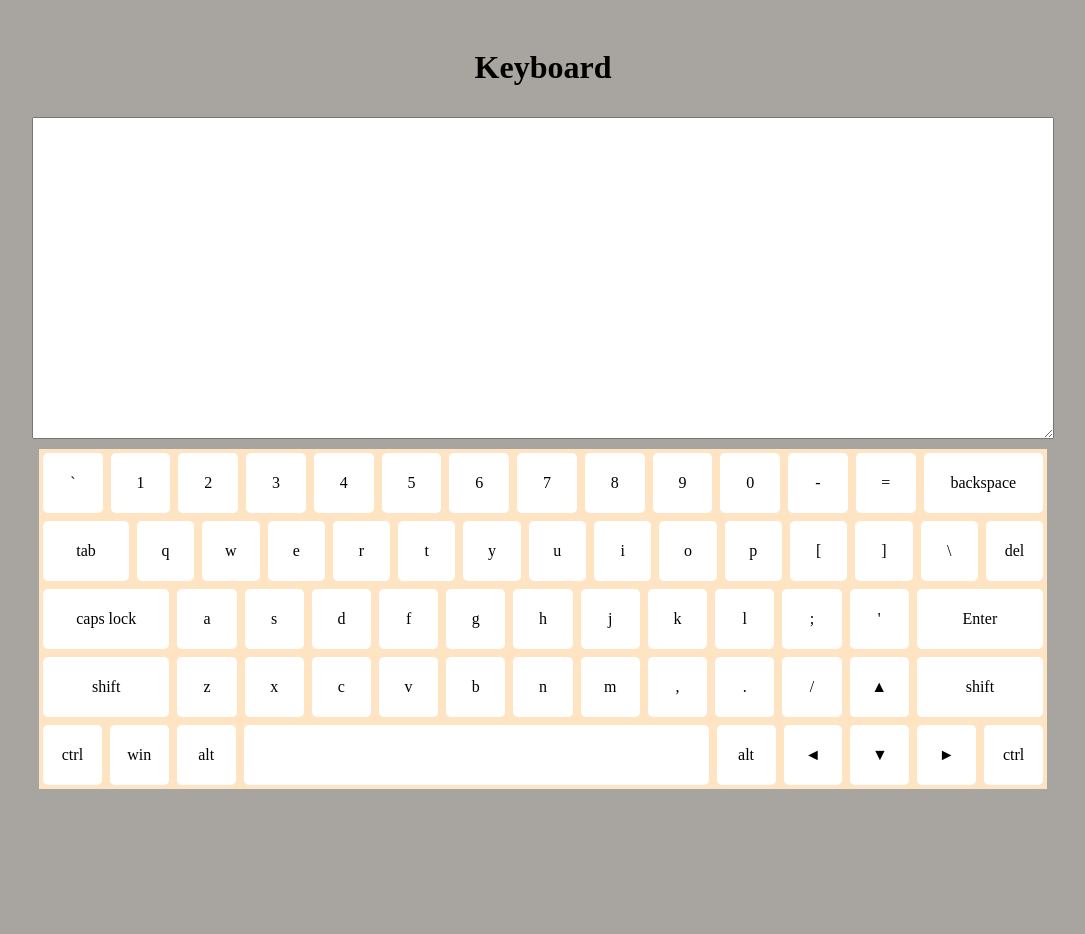
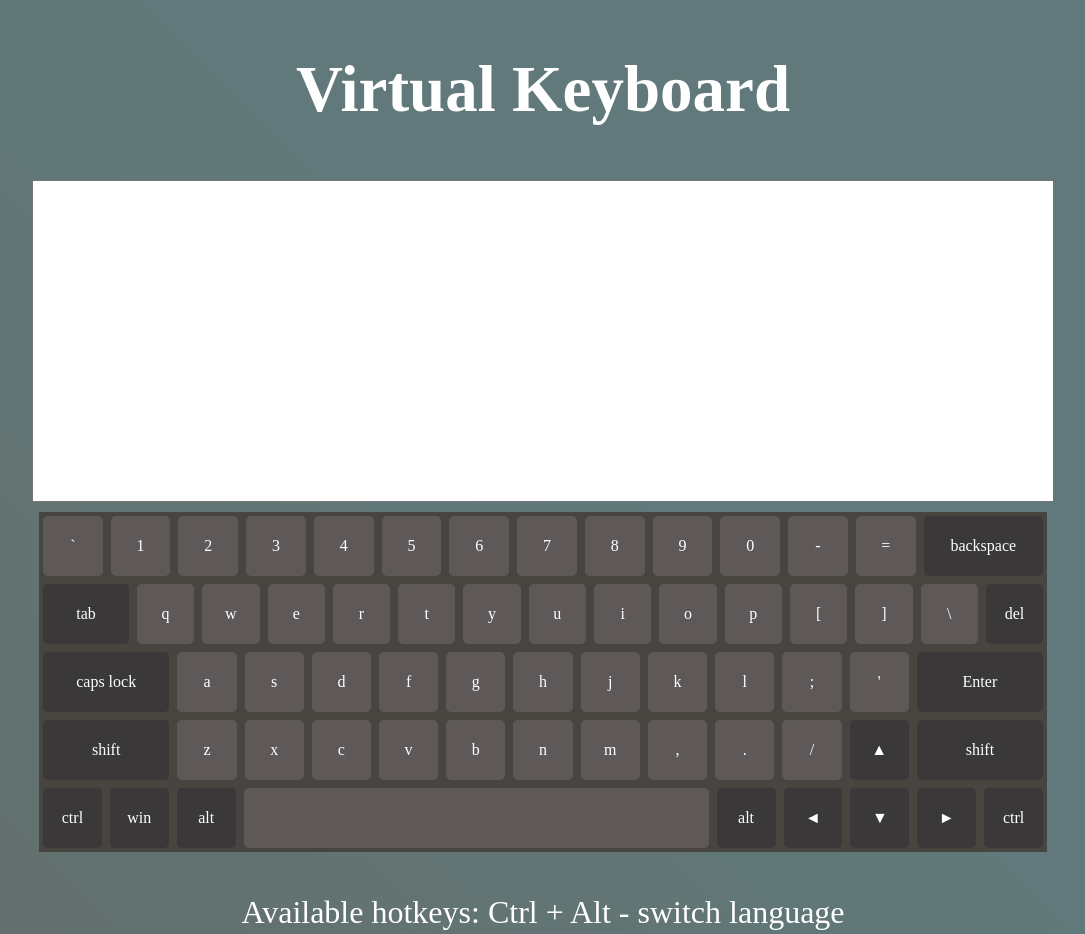
Before and after one commit to dmitrymetelitza/Virtual-Keyboard, a website: page src/index.html in a window 1280 px wide. Shown: the top 934 px of the page, without its empty margins (97-1182 px from the left). Before the commit the page ends 816 px from the top, so only its background shows below. Drawn offline with Linux system fonts and the light colour scheme.

```diff
--- a/index.html
+++ b/src/index.html
@@ -5,6 +5,7 @@
     <meta charset="UTF-8">
     <meta http-equiv="X-UA-Compatible" content="IE=edge">
     <meta name="viewport" content="width=device-width, initial-scale=1.0">
+    <link rel="shortcut icon" href="../assets/icons8-wireless-keyboard-32.png" type="image/x-icon">
     <link rel="stylesheet" href="style.css">
     <title>Virtual Keyboard</title>
 </head>
--- a/script.js
+++ b/src/script.js
@@ -87,7 +87,7 @@
 
 function contentPages() {
   const content = `<div class="wrapper">
-    <h1>Keyboard</h1>
+    <h1>Virtual Keyboard</h1>
     <textarea name="textarea" class="textarea" autofocus></textarea>
     <div class="keyboard">
         <div class="first-row">
@@ -165,6 +165,8 @@
             <div class="key control-key" id='ControlRight'>ctrl</div>
         </div>
     </div>
+    <p>Available hotkeys:
+    Ctrl + Alt - switch language</p>
 </div>`;
   body.insertAdjacentHTML("afterbegin", content);
 }
--- a/style.css
+++ b/src/style.css
@@ -1,5 +1,17 @@
 body {
-  background-color: rgb(168, 164, 159);
+  background: -webkit-linear-gradient(
+    45deg,
+    rgb(99, 111, 108) 3%,
+    rgb(97, 121, 122) 54%
+  );
+}
+h1 {
+  color: #fff;
+  font-size: 65px;
+}
+p {
+  color: #fff;
+  font-size: 32px;
 }
 .wrapper {
   display: flex;
@@ -12,6 +24,7 @@
 .textarea {
   display: block;
   max-width: 1000px;
+  resize: none;
   width: 100%;
   height: 300px;
   padding: 10px;
@@ -21,7 +34,7 @@
 .keyboard {
   max-width: 1008px;
   width: 100%;
-  background-color: bisque;
+  background-color: rgb(71, 69, 64);
 }
 
 .first-row,
@@ -35,7 +48,8 @@
 .key {
   width: 60px;
   height: 60px;
-  background-color: #fff;
+  background-color: rgb(95, 88, 88);
+  color: #fff;
   border-radius: 5px;
   display: flex;
   align-items: center;
@@ -55,6 +69,10 @@
   border-radius: 50px;
 }
 
+.control-key {
+  background-color: rgb(58, 56, 56);
+}
+
 #Backspace {
   width: 120px;
 }
```
Also changed, not shown: package.json (added, +34 -0 lines), webpack.config.js (added, +9 -0 lines), assets/icons8-wireless-keyboard-32.png (added), 5 other files.
